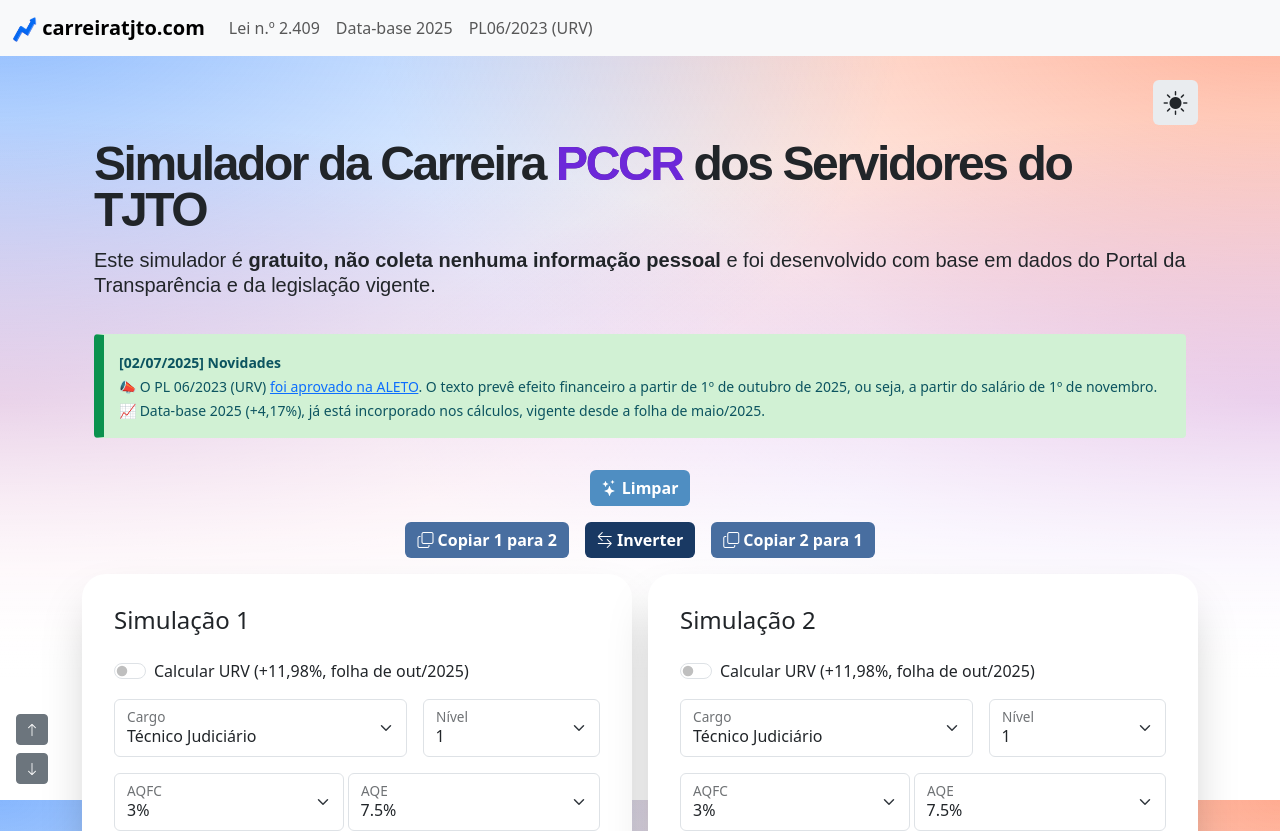
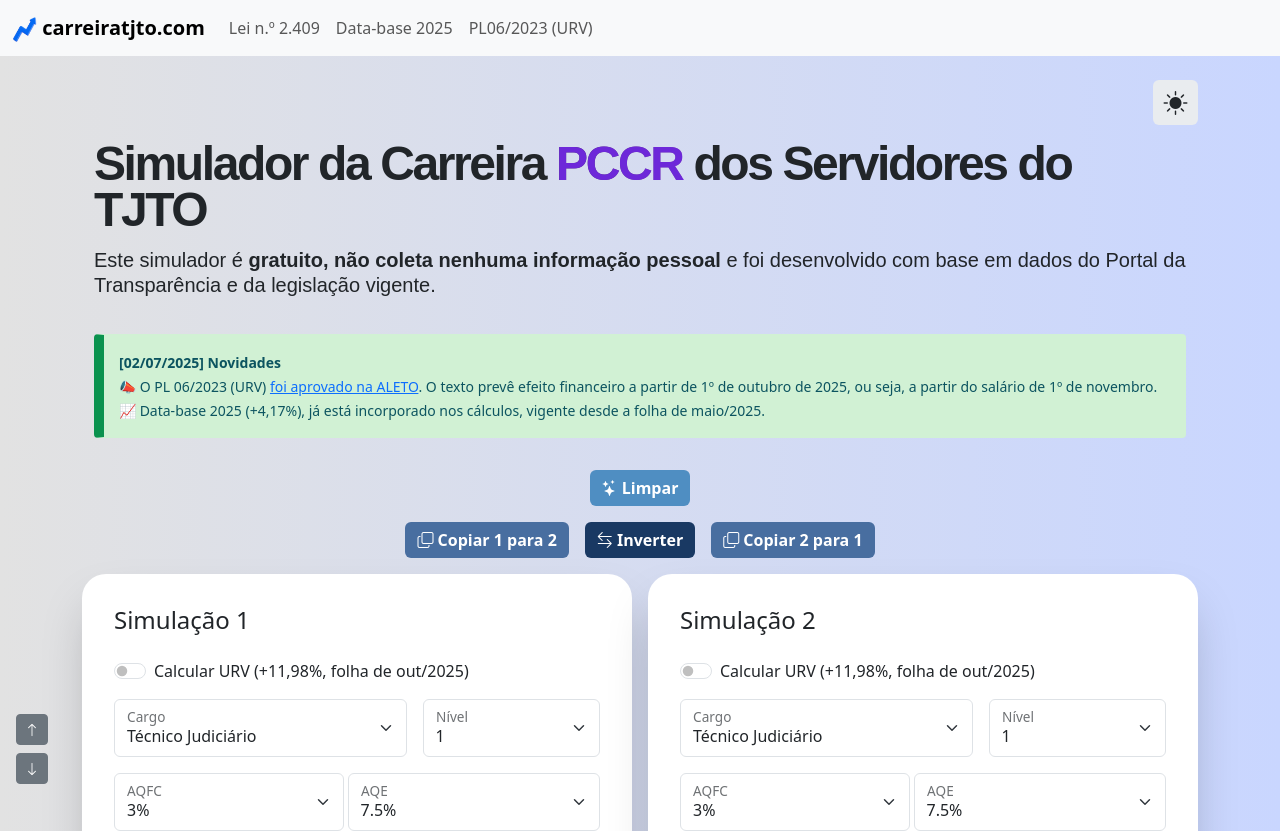
Before and after one commit to guilhermeoq/carreira-tjto, a Vue app: page / in a window 1280 px wide. Shown: the top 831 px of the page. Built offline with nearby package versions, Linux system fonts and the light colour scheme.

Commit message:
update ligth theme bacground

```diff
--- a/src/App.vue
+++ b/src/App.vue
@@ -34,19 +34,14 @@ body[data-bs-theme="dark"] {
 /* === LIGHT THEME === */
 body[data-bs-theme="light"] {
 .back {
-  --bd-pink-rgb: 214, 51, 132;
   padding-right: 0px;
   padding-bottom: 3rem;
 
-  background-image: linear-gradient(
-      180deg,
-      rgba(var(--bs-body-bg-rgb), 0.01),
-      rgba(var(--bs-body-bg-rgb), 1) 85%
-    ),
-    radial-gradient(ellipse at top left, rgba(var(--bs-primary-rgb), 0.5), transparent 50%),
-    radial-gradient(ellipse at top right, rgba(var(--bd-accent-rgb), 0.5), transparent 50%),
-    radial-gradient(ellipse at center right, rgba(var(--bd-violet-rgb), 0.5), transparent 50%),
-    radial-gradient(ellipse at center left, rgba(var(--bd-pink-rgb), 0.5), transparent 50%);
+background: #C9D6FF;  /* fallback for old browsers */
+background: -webkit-linear-gradient(to right, #E2E2E2, #C9D6FF);  /* Chrome 10-25, Safari 5.1-6 */
+background: linear-gradient(to right, #E2E2E2, #C9D6FF); /* W3C, IE 10+/ Edge, Firefox 16+, Chrome 26+, Opera 12+, Safari 7+ */
+
+
 }
 
 }
```
